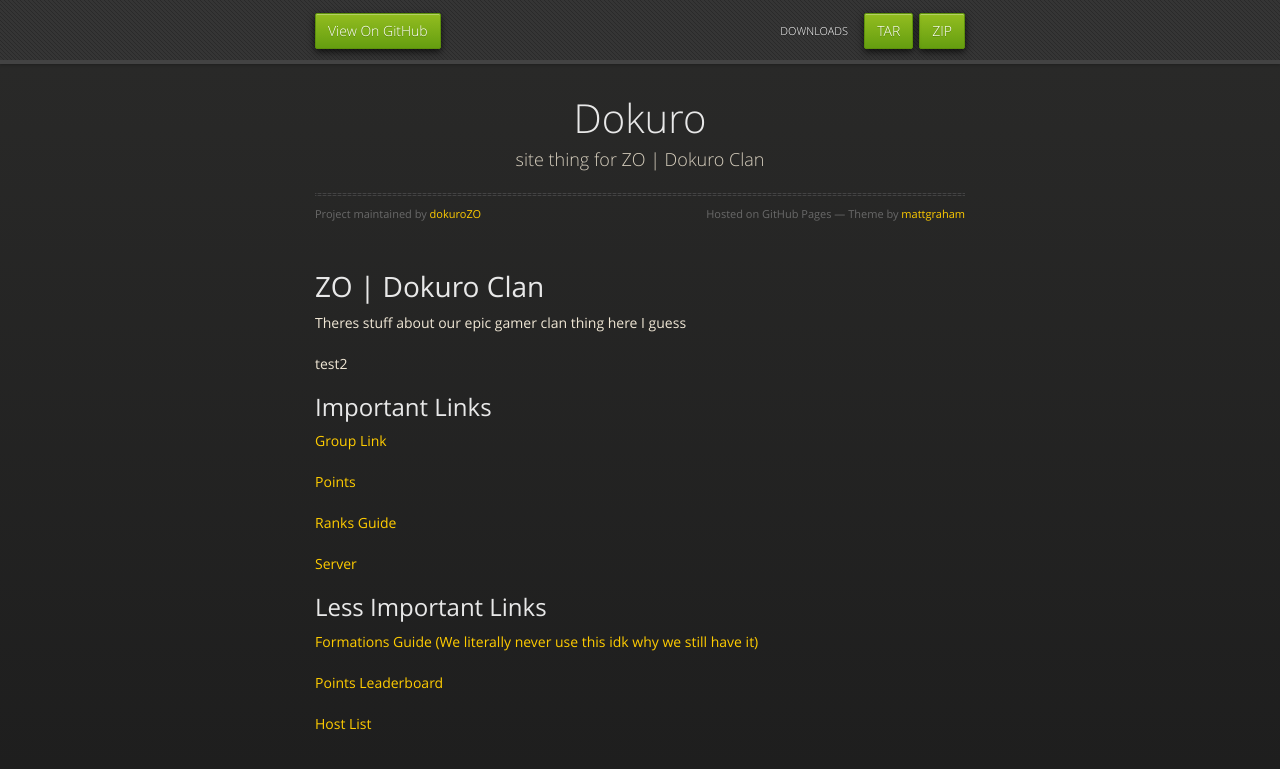
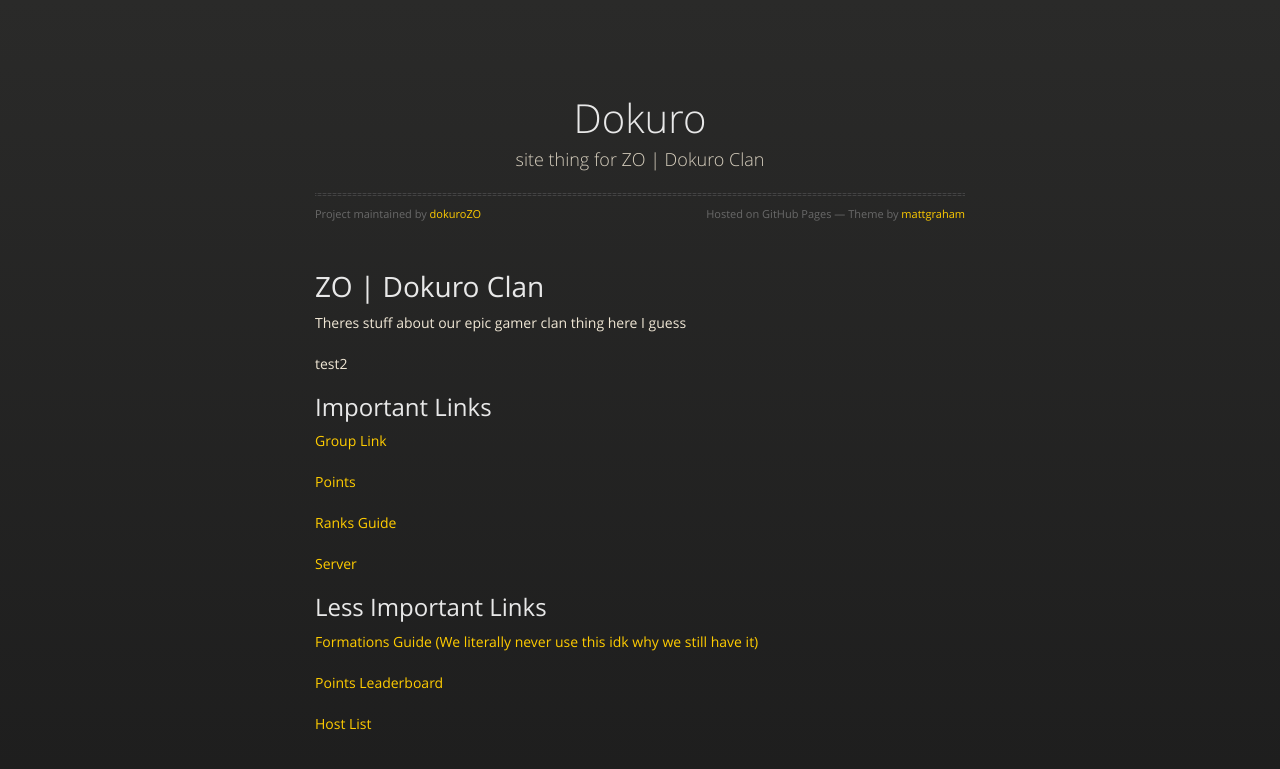
Before and after one commit to dokuroZO/Dokuro, a Jekyll site: the page built from index.md, in a window 1280 px wide. Shown: the top 769 px of the page. Built offline with Jekyll 4.4.1, drawn with Linux system fonts in a browser that asks for light colours; our own code applies the rules of GitHub Pages for plain Markdown files.

Commit message:
Update default.html

```diff
--- a/_layouts/default.html
+++ b/_layouts/default.html
@@ -18,18 +18,7 @@
     {% include head-custom.html %}
   </head>
   <body>
-      <div id="header">
-        <nav>
-          <ul>
-            <li class="fork"><a href="{{ site.github.repository_url }}">View On GitHub</a></li>
-            {% if site.show_downloads %}
-              <li class="downloads"><a href="{{ site.github.zip_url }}">ZIP</a></li>
-              <li class="downloads"><a href="{{ site.github.tar_url }}">TAR</a></li>
-              <li class="title">DOWNLOADS</li>
-            {% endif %}
-          </ul>
-        </nav>
-      </div><!-- end header -->
+
 
     <div class="wrapper">
 
```
